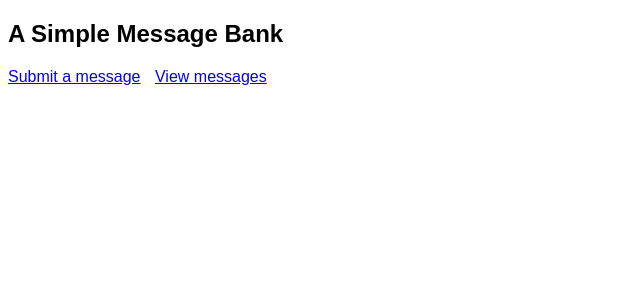
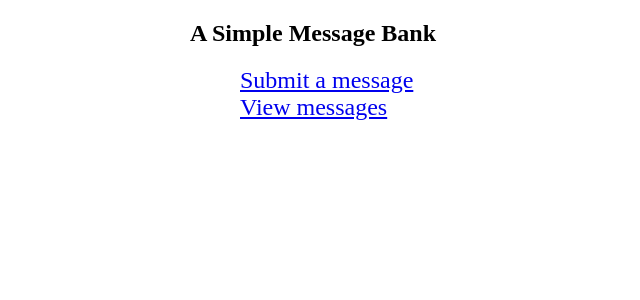
Before and after one commit to askpl00/flask_hw3_16B, a Flask app: page / in a window 1280 px wide. Shown: the top 300 px of the page, without its empty margins (0-640 px from the left). Run offline with Flask 3, Linux system fonts and the light colour scheme.

Commit message:
update app.py and view

```diff
--- a/static/style.css
+++ b/static/style.css
@@ -1,15 +1,18 @@
+
 body {
-    font-family: Arial, sans-serif;
+    max-width: 900px;
+    margin: 0 auto;
 }
 
-nav ul {
+nav ul  {
     list-style-type: none;
     padding: 0;
+    margin: 0;
 }
 
 nav li {
-    display: inline;
-    margin-right: 10px;
+    font-size: 150%;
+    text-indent: 50px;
 }
 
 input[type=text], input[type=submit] {
```
